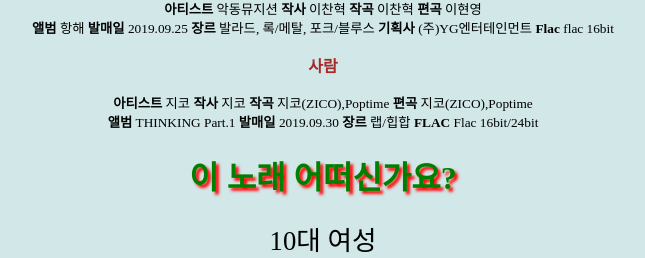
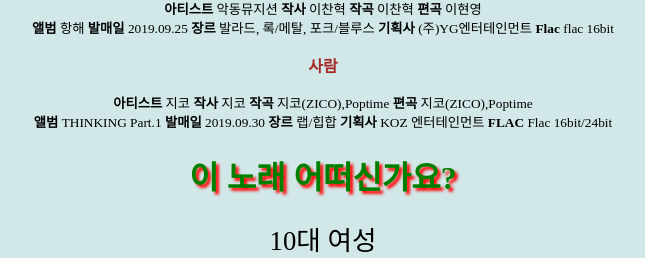
Before and after one commit to youngeun-cheon/youngeun-cheon, a PHP site: page / in a window 1280 px wide; the page is wider, and only the part inside the window is pictured. Shown: the part 2836-3094 px from the top of that part, without its empty margins (317-962 px from the left). Run offline with PHP 8.4, Linux system fonts and the light colour scheme; data that the repository does not hold is empty; some libraries are stand-ins or nearby versions.

Commit message:
Update.album10
추가

```diff
--- a/meltube/index.php
+++ b/meltube/index.php
@@ -449,6 +449,8 @@ THINKING Part.1
 2019.09.30
 <b>장르</b>
 랩/힙합
+<b>기획사</b>
+KOZ 엔터테인먼트
 <b>FLAC</b>
 Flac 16bit/24bit
 </center>
```
